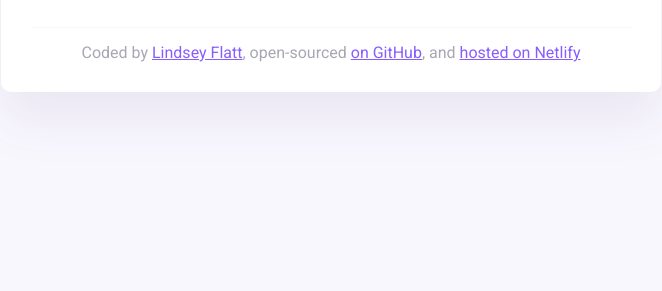
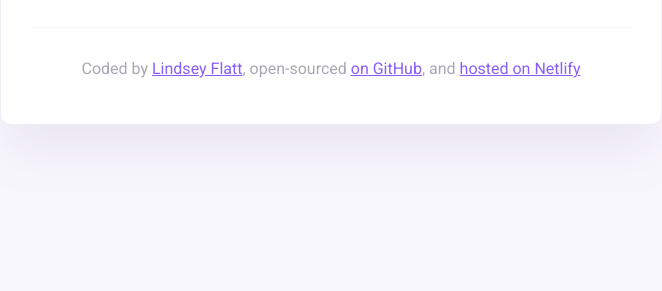
Before and after one commit to liflatt/shecodes-plus-project, a plain HTML site: page index.html in a window 1280 px wide. Shown: the part 509-800 px from the top of the page, without its empty margins (309-971 px from the left). Drawn offline with nearby package versions, Linux system fonts and the light colour scheme.

Commit message:
Fixed typo in footer and linked JS file to HTML

```diff
--- a/index.html
+++ b/index.html
@@ -130,15 +130,21 @@
         </div>
       </main>
       <footer>
+        <p>
           Coded by
-      <a href="https://github.com/liflatt" target="_blank">Lindsey Flatt</a>,
-      open-sourced
-      <a href="https://github.com/liflatt/shecodes-plus-project" target="_blank"
+          <a href="https://github.com/liflatt" target="_blank">Lindsey Flatt</a
+          >, open-sourced
+          <a
+            href="https://github.com/liflatt/shecodes-plus-project"
+            target="_blank"
             >on GitHub</a
           >, and
           <a href="https://lf-weather.netlify.app/" target="_blank"
             >hosted on Netlify</a
           >
+        </p>
       </footer>
+    </div>
+    <script src="src/script.js"></script>
   </body>
 </html>
```
Lines whose indentation alone changed are shown as unchanged.
